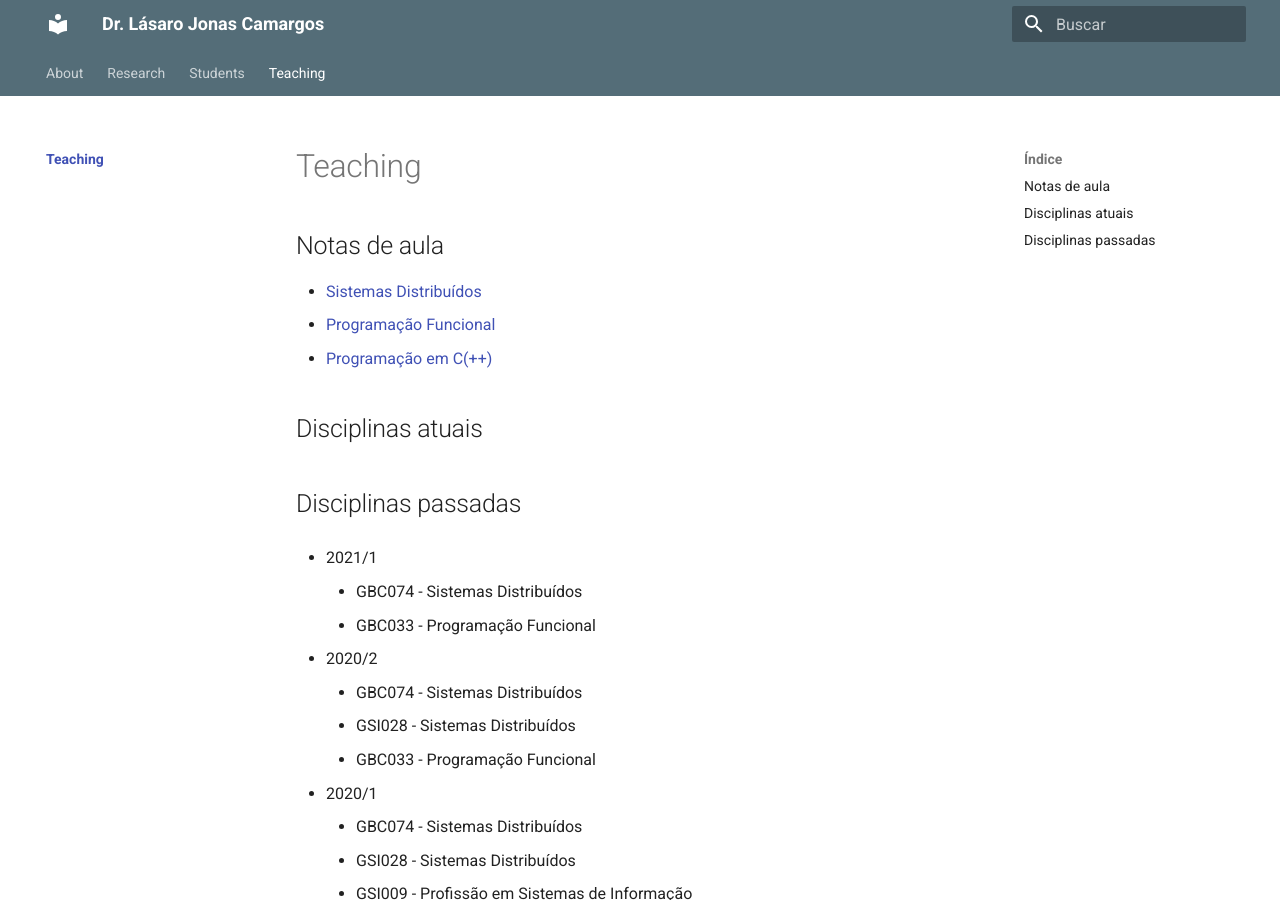
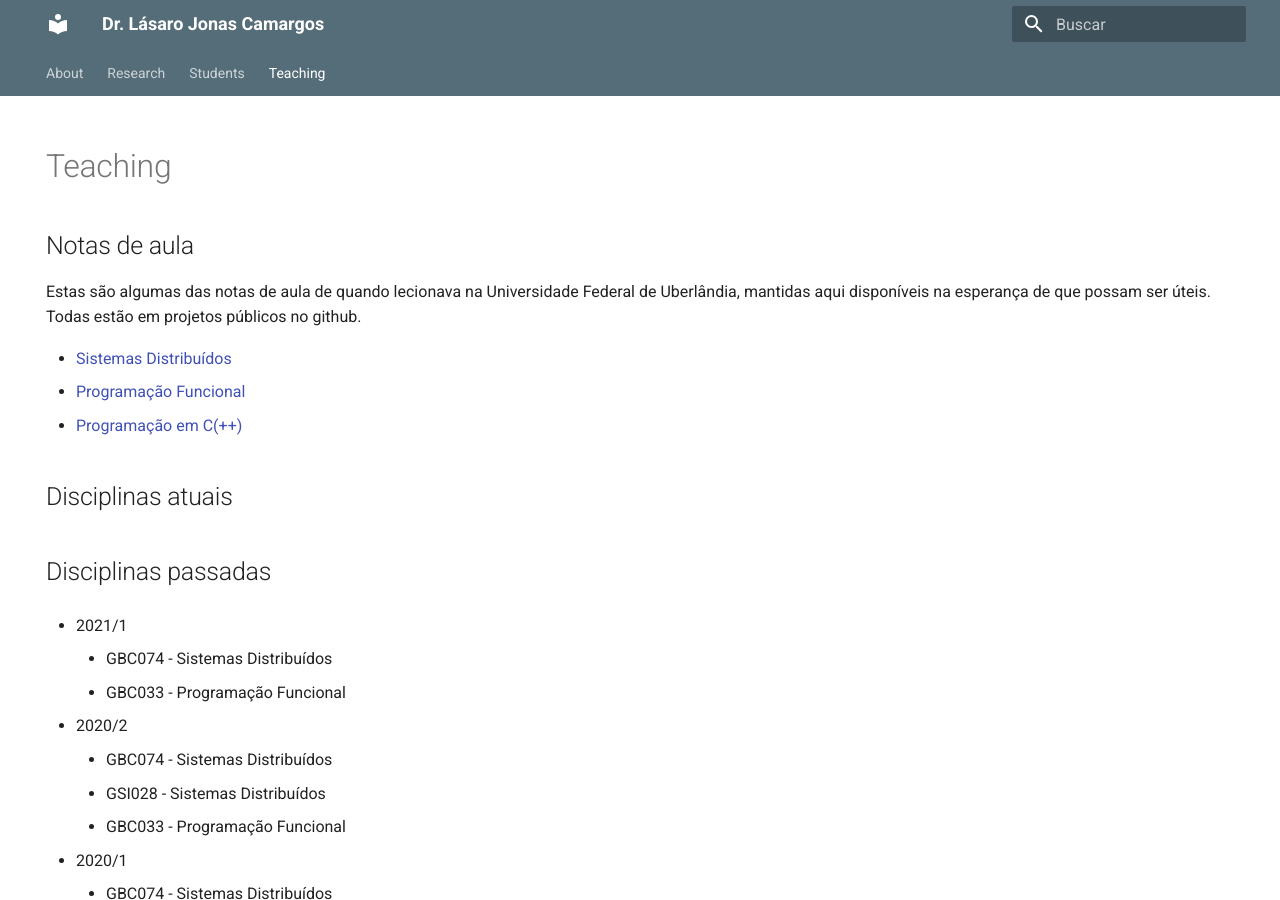
Before and after one commit to lasarojc/lasarojc.github.io, an MkDocs documentation site: the page built from docs/teaching/index.md, in a window 1280 px wide and 900 px high. Built offline with MkDocs 1.6.1 and Material for MkDocs 9.7.7, drawn with Linux system fonts in a browser that asks for light colours.

Commit message:
Update index.md

```diff
--- a/docs/teaching/index.md
+++ b/docs/teaching/index.md
@@ -1,6 +1,14 @@
+---
+hide:
+  - navigation
+  - toc
+---
+
 # Teaching
 
 ## Notas de aula
+Estas são algumas das notas de aula de quando lecionava na Universidade Federal de Uberlândia, mantidas aqui disponíveis na esperança de que possam ser úteis.
+Todas estão em projetos públicos no github.
 
 - [Sistemas Distribuídos](https://lasarojc.github.io/ds_notes/)
 - [Programação Funcional](https://lasarojc.github.io/fp_notes/)
```
